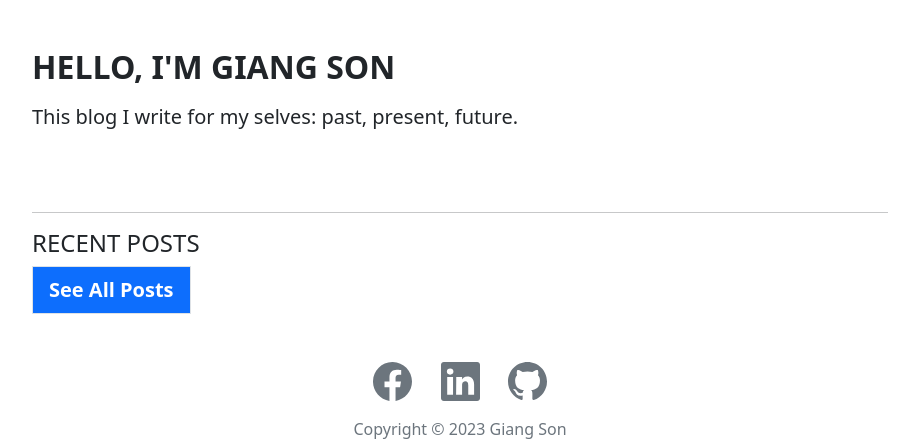
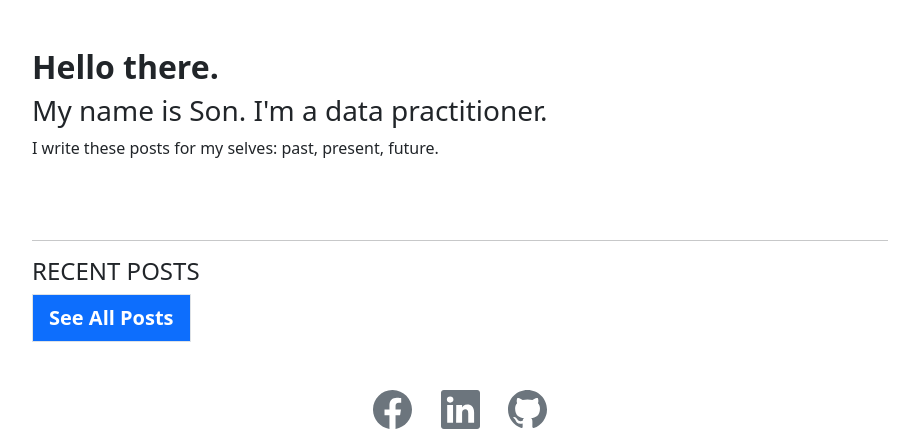
Before and after one commit to giangson19/blog_website, a Django app: page / in a window 1280 px wide. Shown: the part 74-513 px from the top of the page, without its empty margins (180-1099 px from the left). Run offline with Django 4.2, Linux system fonts and the light colour scheme; data that the repository does not hold is empty; parts of the project's set-up code (start-up, migrations or seed data) failed here and were passed over; some libraries are stand-ins or nearby versions.

Commit message:
Change tagline

```diff
--- a/blog/templates/blog/index.html
+++ b/blog/templates/blog/index.html
@@ -12,9 +12,9 @@
             {% comment %} <div class="col-md-6 d-md-flex align-items-md-center"> {% endcomment %}
                 {% comment %} <div style="max-width: 350px;"> {% endcomment %}
                 <div>
-                    <h2 class="text-nowrap text-uppercase fw-bold">Hello, I'm GIANG SON</h2>
-                    {% comment %} <p class="lead text-nowrap my-3">This blog I write for my selves: past, present, future.</p> {% endcomment %}
-                    <p class="lead my-3">This blog I write for my selves: past, present, future.</p>
+                    <h2 class="text-nowrap fw-bold"> Hello there. </h2>
+                    <h3> My name is Son. I'm a data practitioner.</h3>
+                    <p>  I write these posts for my selves: past, present, future.</p>
                 </div>
             {% comment %} </div> {% endcomment %}
         </div>
```
